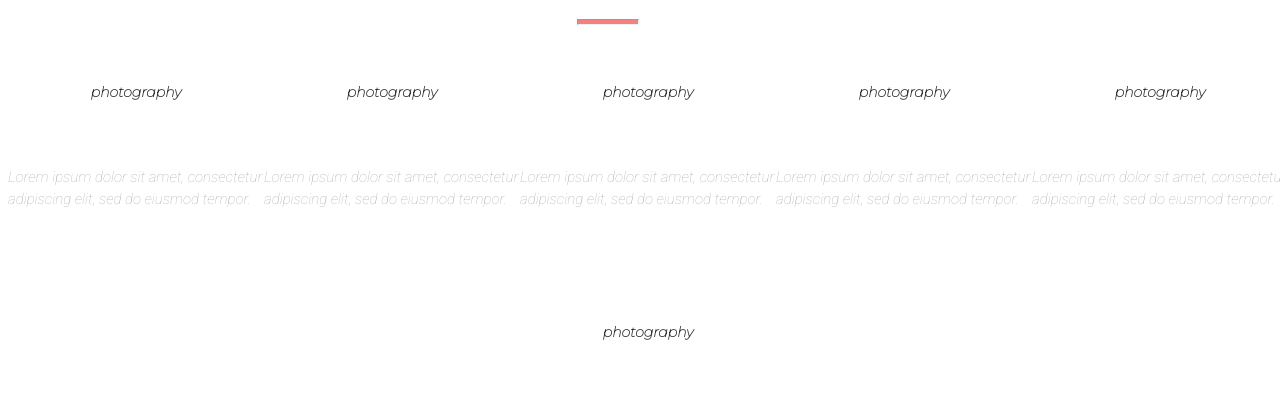
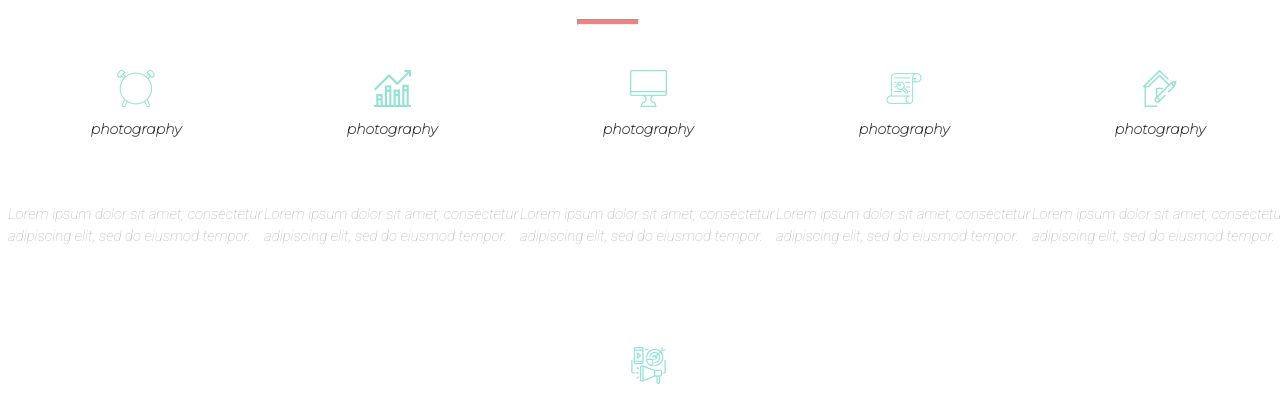
Before and after one commit to Viktoriaria3/indexhtml.repos, a plain HTML site: page index.html in a window 1280 px wide. Shown: the part 537-931 px from the top of the page. Drawn offline with Linux system fonts and the light colour scheme; a web font is replaced by a local one.

Commit message:
change path

```diff
--- a/index.html
+++ b/index.html
@@ -28,24 +28,24 @@
                 <h2 class="gallery-heading">Amazing servises</h2>
                 <hr class="gallery-hr">
                 <div class="gallery-container">
-                <div class="gallery-card"><img class="gallery-image" src="images/icon1.png" alt="">
+                <div class="gallery-card"><img class="gallery-image" src="icon1.png" alt="">
                 <p class="gallery-category"><b>photography</b></p>
                 <p class="gallery-text">Lorem ipsum dolor sit amet, consectetur adipiscing elit, sed do eiusmod tempor.</p>
                 </div>
-                <div class="gallery-card"> <img class="gallery-image" src="images/icon2.png" alt="">
+                <div class="gallery-card"> <img class="gallery-image" src="icon2.png" alt="">
                     <p class="gallery-category"><b>photography</b></p>
                     <p class="gallery-text">Lorem ipsum dolor sit amet, consectetur adipiscing elit, sed do eiusmod tempor.</p></div>
                 <div class="gallery-card">
-                        <img class="gallery-image" src="images/icon3.png" alt="">
+                        <img class="gallery-image" src="icon3.png" alt="">
                         <p class="gallery-category"><b>photography</b></p>
                         <p class="gallery-text">Lorem ipsum dolor sit amet, consectetur adipiscing elit, sed do eiusmod tempor.</p></div>
-                <div class="gallery-card"> <img class="gallery-image" src="images/icon4.png" alt="">
+                <div class="gallery-card"> <img class="gallery-image" src="icon4.png" alt="">
                             <p class="gallery-category"><b>photography</b></p>
                             <p class="gallery-text">Lorem ipsum dolor sit amet, consectetur adipiscing elit, sed do eiusmod tempor.</p></div>
-                <div class="gallery-card"> <img class="gallery-image"  src="images/icon5.png" alt="">
+                <div class="gallery-card"> <img class="gallery-image"  src="icon5.png" alt="">
                         <p class="gallery-category"><b>photography</b></p>
                         <p class="gallery-text">Lorem ipsum dolor sit amet, consectetur adipiscing elit, sed do eiusmod tempor.</p></div>
-                <div class="gallery-card"> <img class="gallery-image" src="images/icon6.png" alt="">
+                <div class="gallery-card"> <img class="gallery-image" src="icon6.png" alt="">
                     <p class="gallery-category"><b>photography</b></p>
                     <p class="gallery-text">Lorem ipsum dolor sit amet, consectetur adipiscing elit, sed do eiusmod tempor.</p>
                 </div>
@@ -57,15 +57,15 @@
                 <hr>
                 <p class="gallery-sentense">Lorem ipsum dolor sit amet, consectetur adipiscing elit, sed do eiusmod tempor incididunt ut labore et dolore magna aliqua. Ut enim ad minim veniam, quis nostrud exercitation ullamco laboris nisi ut aliquip ex ea commodo consequat.</p>
                 <div class="gallery-img">
-                <div class="gallery-card"> <img class="gallery-photo" src="images/first-man.png" alt="">
+                <div class="gallery-card"> <img class="gallery-photo" src="first-man.png" alt="">
                     <p class="gallery-category"><b>Matthew Dix</b></p>
                     <p class="gallery-category">Graphic Design</p>
                 </div>
-                <div class="gallery-card"> <img class="gallery-photo" src="images/second-man.png" alt="">
+                <div class="gallery-card"> <img class="gallery-photo" src="second-man.png" alt="">
                 <p class="gallery-category"><b>Christopher Campbell</b></p>
                 <p class="gallery-category">Branding/UX design</p>
             </div>
-            <div class="gallery-card"> <img class="gallery-photo" src="images/third-man.png" alt="">
+            <div class="gallery-card"> <img class="gallery-photo" src="third-man.png" alt="">
                 <p class="gallery-category"><b>Michael Fertig </b></p>
                 <p class="gallery-category">Developer</p>
             </div>
```
